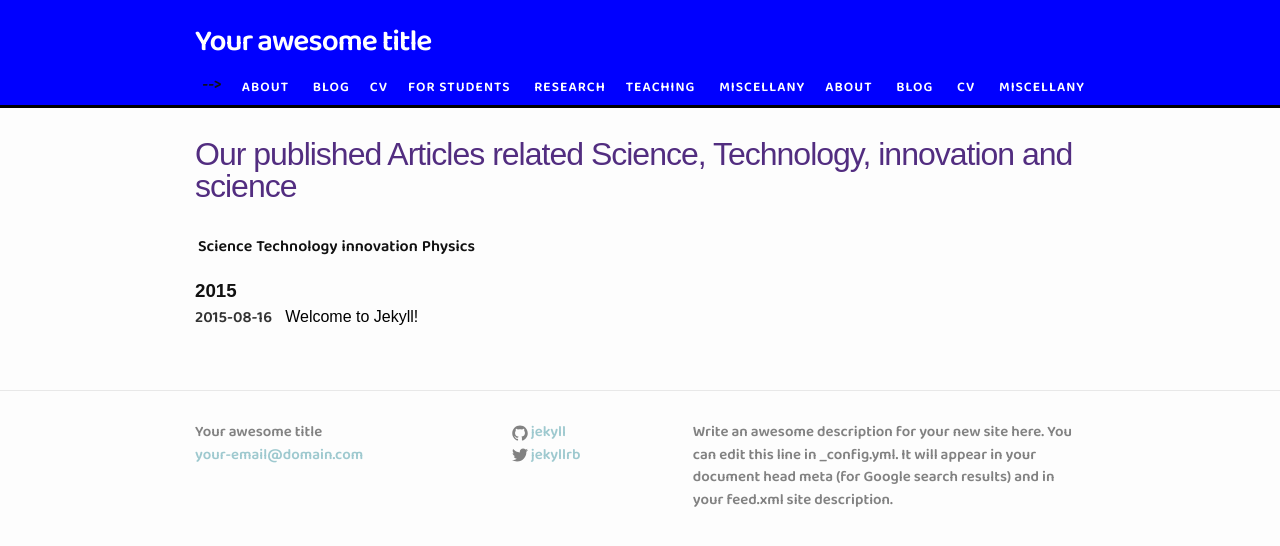
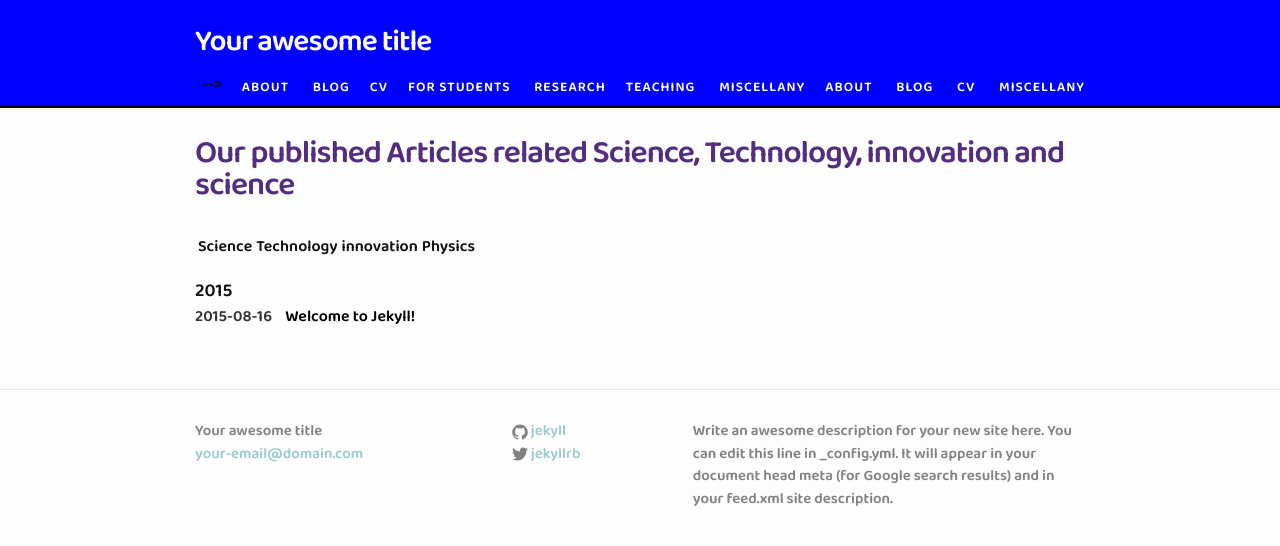
Before and after one commit to svmiller/steve-ngvb-jekyll-template, a Jekyll site: the page built from blog.md, in a window 1280 px wide. Shown: the top 546 px of the page. Built offline with Jekyll 4.4.1, drawn with Linux system fonts in a browser that asks for light colours.

Commit message:
Update _layout.scss

```diff
--- a/_sass/_layout.scss
+++ b/_sass/_layout.scss
@@ -167,7 +167,7 @@
 
 .post-link {
     display: block;
-    font-size: 24px;
+    font-size: 20px;
 }
 
 
@@ -183,7 +183,7 @@ h1 /* .post-title */ {
 /*    font-size: 42px; */
     letter-spacing: -1px;
     line-height: 1;
-		font-family: 'Titillium Web', sans-serif;
+		font-family: 'Baloo 2', cursive;
 		color: #522d80;
 
     @include media-query($on-laptop) {
@@ -195,7 +195,7 @@ h1 /* .post-title */ {
     margin-bottom: $spacing-unit;
 
     h2 {
-		font-family: 'Titillium Web', sans-serif;
+		font-family: 'Baloo 2', cursive;
 	font-weight: 500;
 /*        font-size: 32px; */
 
@@ -237,7 +237,7 @@ ul.listing {
 ul.listing li.listing-seperator {
 	padding-top: 15px;
 	font-weight: bold;
-	font-family: 'Titillium Web', sans-serif;
+	font-family: 'Baloo 2', cursive;
 	font-size: 1.17em;
 }
 
@@ -252,5 +252,5 @@ ul.listing li.listing-item time {
 ul.listing li.listing-item a {
 	color: $clemson-purple;
 	font-weight: 400;
-	font-family: 'Titillium Web', sans-serif;
+	font-family: 'Baloo 2', cursive;
 }
```
